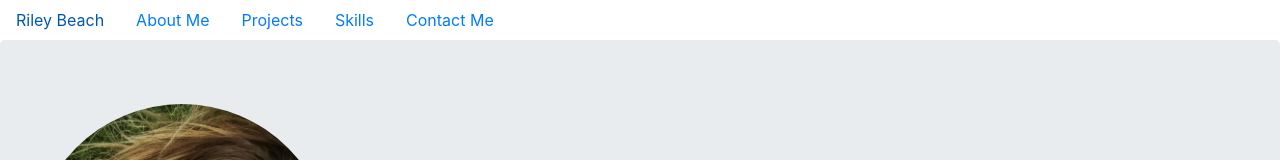
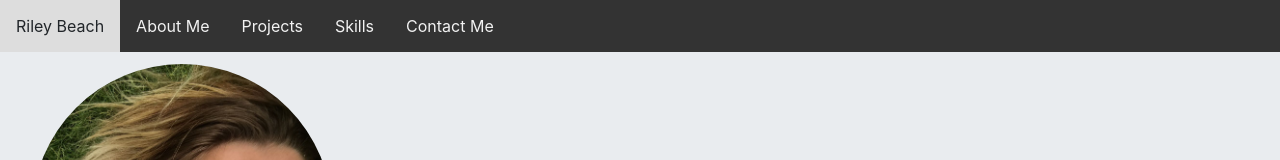
Before and after one commit to beachybeach/my-portfolio, a React (Create React App) app: page / in a window 1280 px wide. Shown: the top 160 px of the page. Built offline with nearby package versions, Linux system fonts and the light colour scheme.

Commit message:
navbar sticks to top of page

```diff
--- a/src/App.css
+++ b/src/App.css
@@ -3,6 +3,36 @@ body {
   height: 100%;
   margin: 0;
   padding: 0;
+}
+
+/*NAVBAR STYLING*/
+
+.nav {
+  overflow: hidden;
+  background-color: #333;
+  position: fixed; /* Set the navbar to fixed position */
+  top: 0; /* Position the navbar at the top of the page */
+  width: 100%; /* Full width */
+}
+
+/* Links inside the navbar */
+.nav a {
+  float: left;
+  display: block;
+  color: #f2f2f2;
+  text-align: center;
+  padding: 14px 16px;
+  text-decoration: none;
+}
+
+/* Change background on mouse-over */
+.nav a:hover {
+  background: #ddd;
+  color: black;
+}
+
+.main {
+  margin-top: 30px; /* Add a top margin to avoid content overlay */
 }
 
 .me {
--- a/src/components/Header/index.js
+++ b/src/components/Header/index.js
@@ -4,7 +4,7 @@ const Header = () => {
   return (
     <div>
       <nav class="nav">
-        <a class="nav-link" href="#">Riley Beach</a>
+        <a>Riley Beach</a>
         <a class="nav-link" href="#">About Me</a>
         <a class="nav-link" href="#">Projects</a>
         <a class="nav-link" href="#">Skills</a>
```
